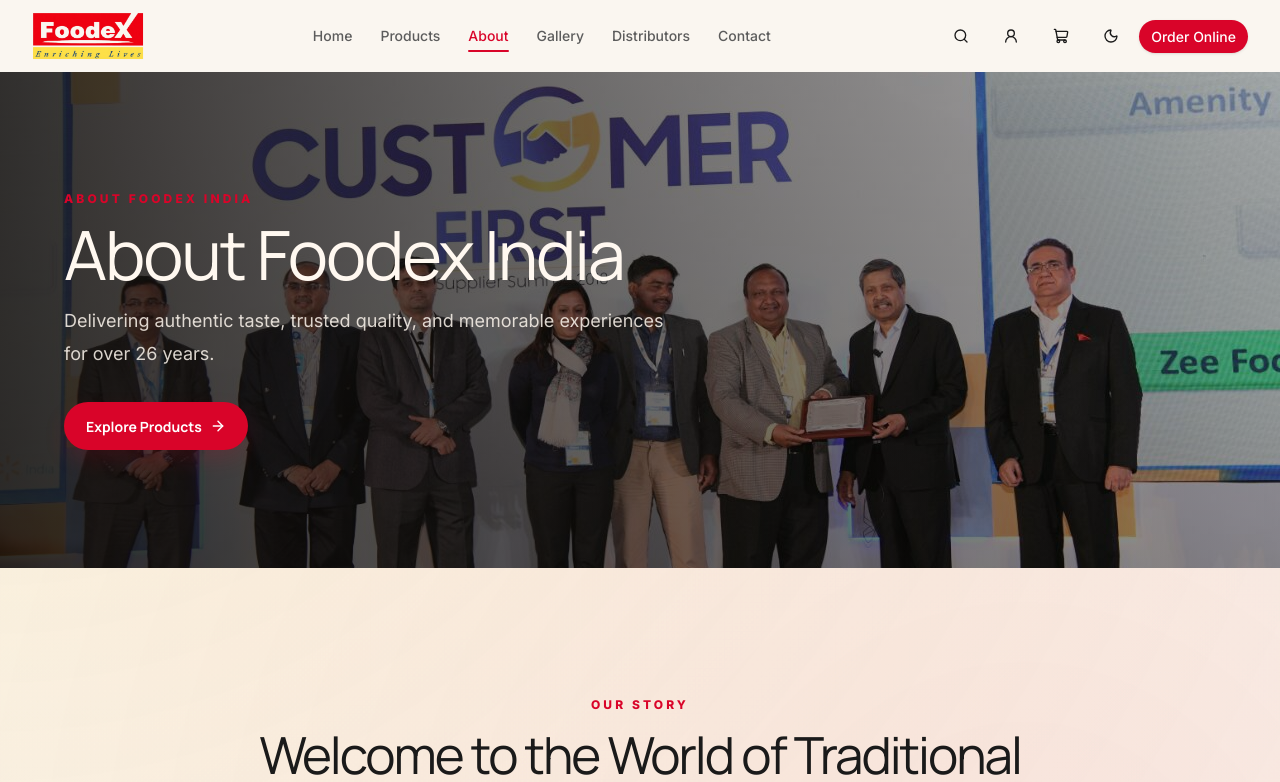
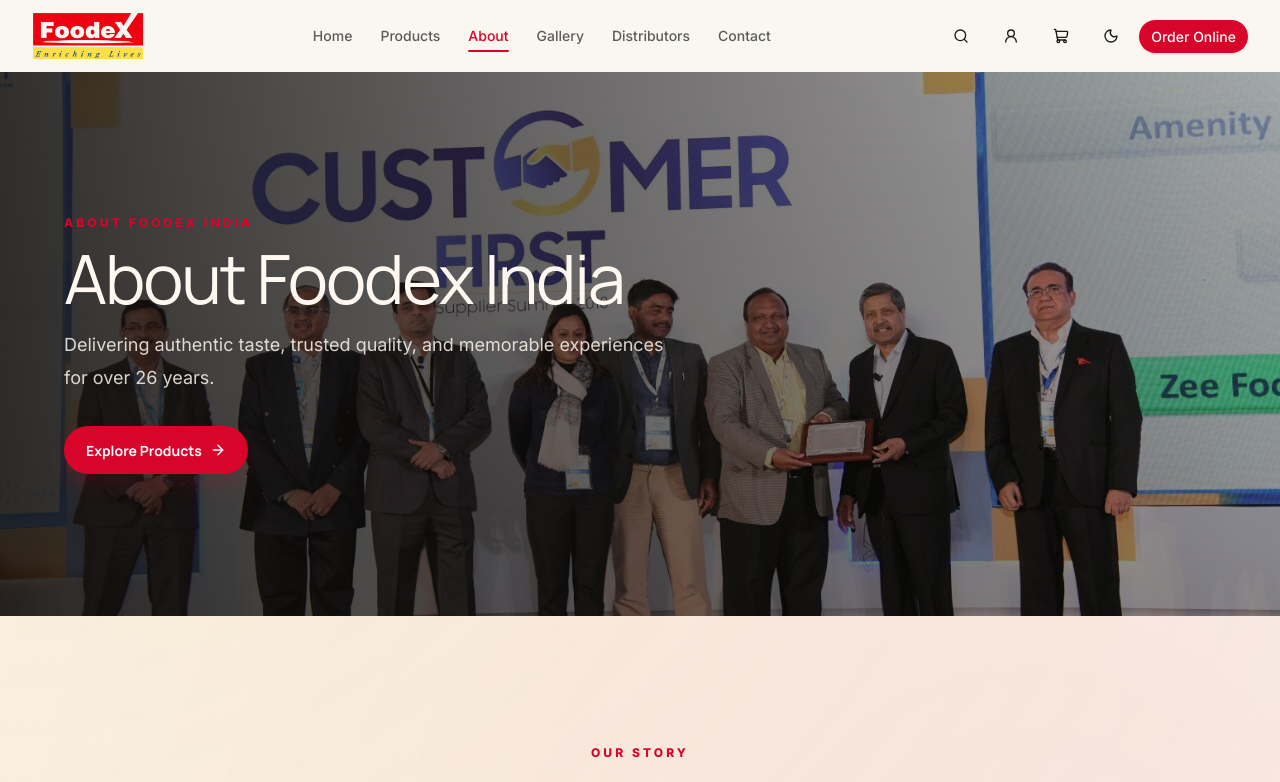
Before and after one commit to JIIT-Himanshi/foodex-redesign, a React (Vite) app: page /about in a window 1280 px wide. Shown: the top 782 px of the page. Built offline with nearby package versions, Linux system fonts and the light colour scheme.

Commit message:
Fix height of hero-banner image

```diff
--- a/src/styles/about-page.css
+++ b/src/styles/about-page.css
@@ -137,8 +137,8 @@
 
 .about-hero-section {
 	position: relative;
-	min-height: 62vh;
-	max-height: 68vh;
+	min-height: 68vh;
+	max-height: 74vh;
 	overflow: hidden;
 	background: #19130f;
 }
@@ -166,7 +166,7 @@
 	z-index: 2;
 	display: flex;
 	align-items: center;
-	min-height: 62vh;
+	min-height: 68vh;
 	padding: 96px 0;
 }
 
```
